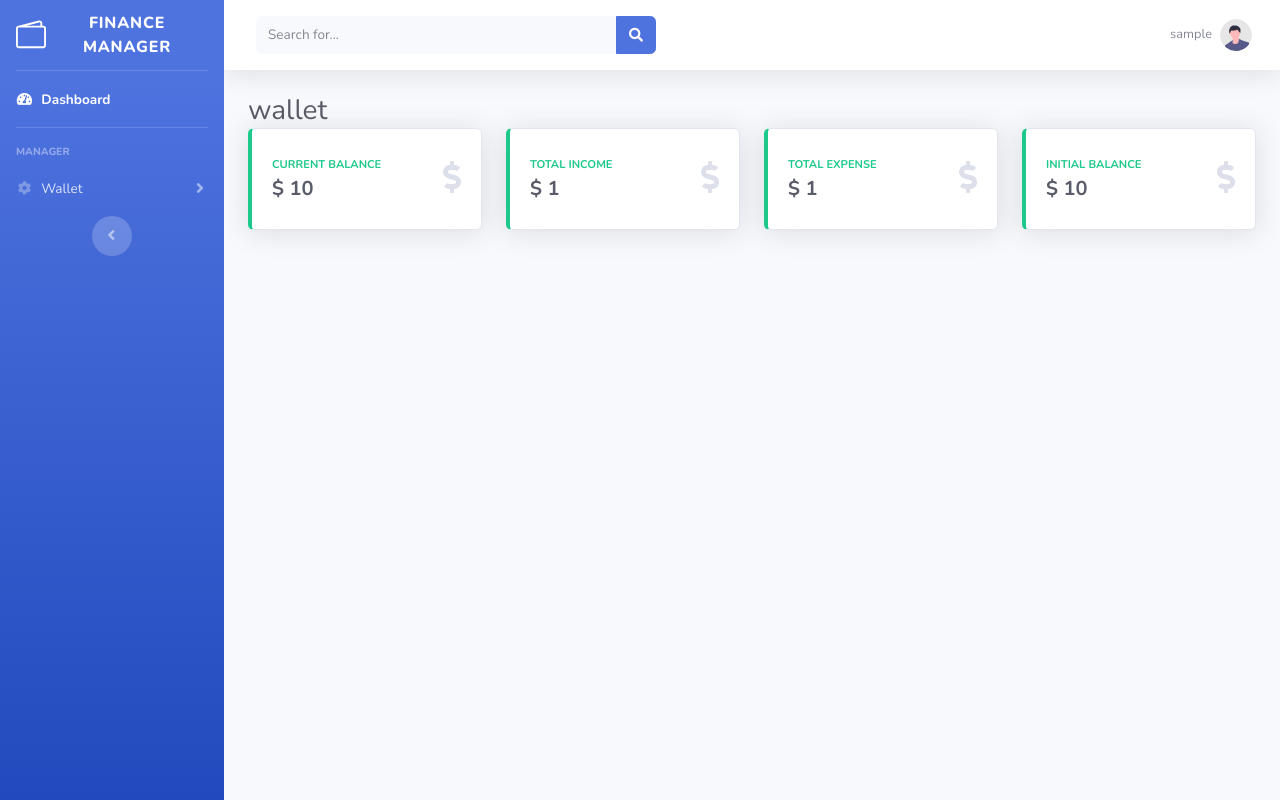
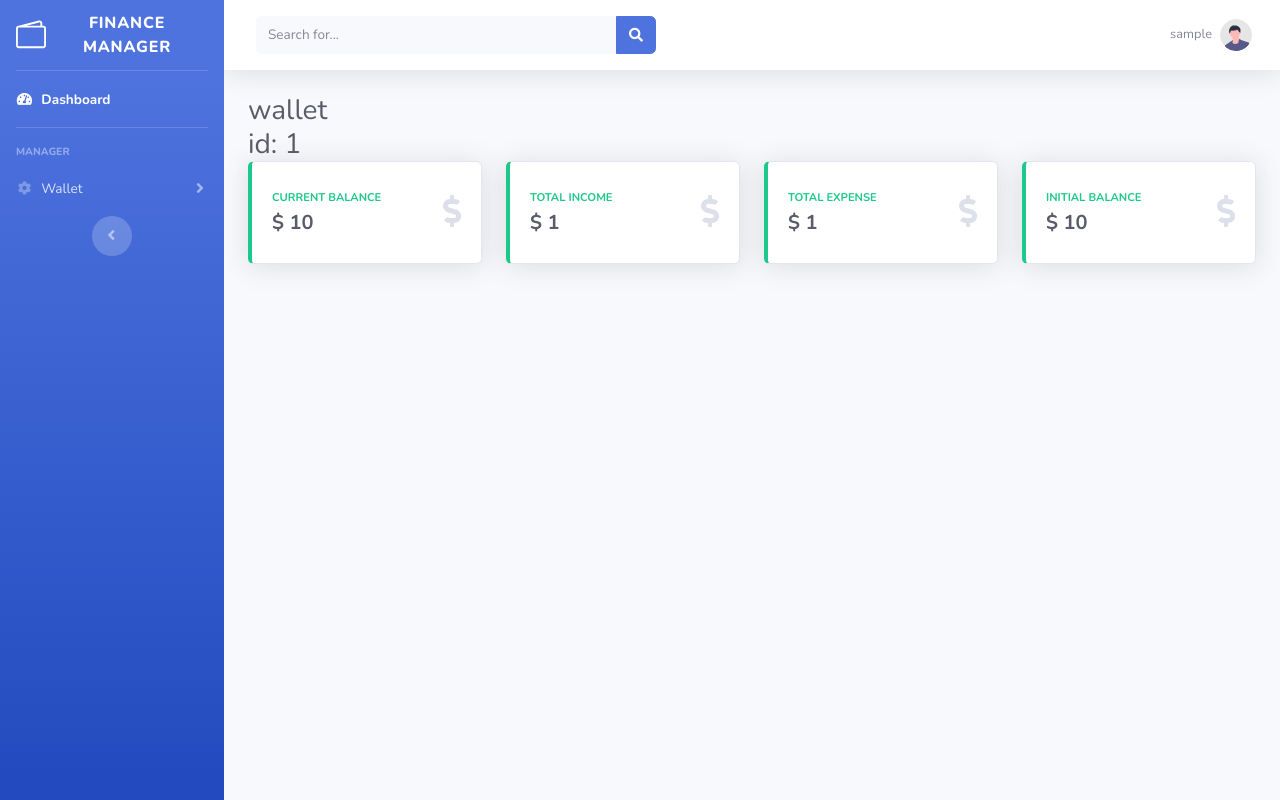
Before and after one commit to XsamaVN/case-md3-qlct, a Java web app: page /user/home.jsp in a window 1280 px wide. Run offline with Tomcat 11, a stand-in JSP engine, Linux system fonts and the light colour scheme; the template is opened without the code that fills it: most values are stand-ins (such as "Sample title", 1, 10 or a date in 2020).

Commit message:
hien list home

```diff
--- a/src/main/java/com/example/casemd3qlct/controller/HomeServlet.java
+++ b/src/main/java/com/example/casemd3qlct/controller/HomeServlet.java
@@ -52,9 +52,7 @@ public class HomeServlet extends HttpServlet {
         List<Wallet> walletList = walletService.showAll(id);
         System.out.println(username);
         request.setAttribute("username", username);
-        request.setAttribute("initialBalance", walletService.getInitialBalanceById(LoginServlet.idUserLogin));
-        request.setAttribute("totalIncome", walletService.getTotalIncomeById(LoginServlet.idUserLogin));
-        request.setAttribute("totalExpense", walletService.getTotalExpenseById(LoginServlet.idUserLogin));
+        request.setAttribute("walletList",walletList);
         }
         requestDispatcher.forward(request,response);
 
--- a/src/main/webapp/user/home.jsp
+++ b/src/main/webapp/user/home.jsp
@@ -183,6 +183,8 @@
             <c:if test="${username!=null}">
                 <div class="container-fluid">
                     <h1 class="h3 mb-0 text-gray-800">wallet</h1>
+                    <c:forEach items='${walletList}' var="wallet">
+                        <h2 class="h3 mb-0 text-gray-800">id: ${wallet.id}</h2>
                         <div class="row">
                             <!-- Earnings (Monthly) Card Example -->
                             <div class="col-xl-3 col-md-6 mb-4">
@@ -193,7 +195,8 @@
                                                 <div class="text-xs font-weight-bold text-success text-uppercase mb-1">
                                                     Current Balance
                                                 </div>
-                                        <div class="h5 mb-0 font-weight-bold text-gray-800">$ ${currentBalance}</div>
+                                                <div class="h5 mb-0 font-weight-bold text-gray-800">
+                                                    $ ${wallet.currentBalance}</div>
                                             </div>
                                             <div class="col-auto">
                                                 <i class="fas fa-dollar-sign fa-2x text-gray-300"></i>
@@ -211,7 +214,8 @@
                                                 <div class="text-xs font-weight-bold text-success text-uppercase mb-1">
                                                     Total income
                                                 </div>
-                                        <div class="h5 mb-0 font-weight-bold text-gray-800">$ ${totalIncome}</div>
+                                                <div class="h5 mb-0 font-weight-bold text-gray-800">
+                                                    $ ${wallet.totalIncome}</div>
                                             </div>
                                             <div class="col-auto">
                                                 <i class="fas fa-dollar-sign fa-2x text-gray-300"></i>
@@ -229,7 +233,8 @@
                                                 <div class="text-xs font-weight-bold text-success text-uppercase mb-1">
                                                     Total Expense
                                                 </div>
-                                        <div class="h5 mb-0 font-weight-bold text-gray-800">$ ${totalExpense}</div>
+                                                <div class="h5 mb-0 font-weight-bold text-gray-800">
+                                                    $ ${wallet.totalExpense}</div>
                                             </div>
                                             <div class="col-auto">
                                                 <i class="fas fa-dollar-sign fa-2x text-gray-300"></i>
@@ -247,7 +252,8 @@
                                                 <div class="text-xs font-weight-bold text-success text-uppercase mb-1">
                                                     Initial Balance
                                                 </div>
-                                        <div class="h5 mb-0 font-weight-bold text-gray-800">$ ${initialBalance}</div>
+                                                <div class="h5 mb-0 font-weight-bold text-gray-800">
+                                                    $ ${wallet.initialBalance}</div>
                                             </div>
                                             <div class="col-auto">
                                                 <i class="fas fa-dollar-sign fa-2x text-gray-300"></i>
@@ -257,6 +263,7 @@
                                 </div>
                             </div>
                         </div>
+                    </c:forEach>
                     <!-- End of Main Content -->
                 </div>
             </c:if>
```
Also changed, not shown: src/main/java/com/example/casemd3qlct/service/WalletServiceImpl.java (+11 -19 lines). Lines whose indentation alone changed are shown as unchanged.
